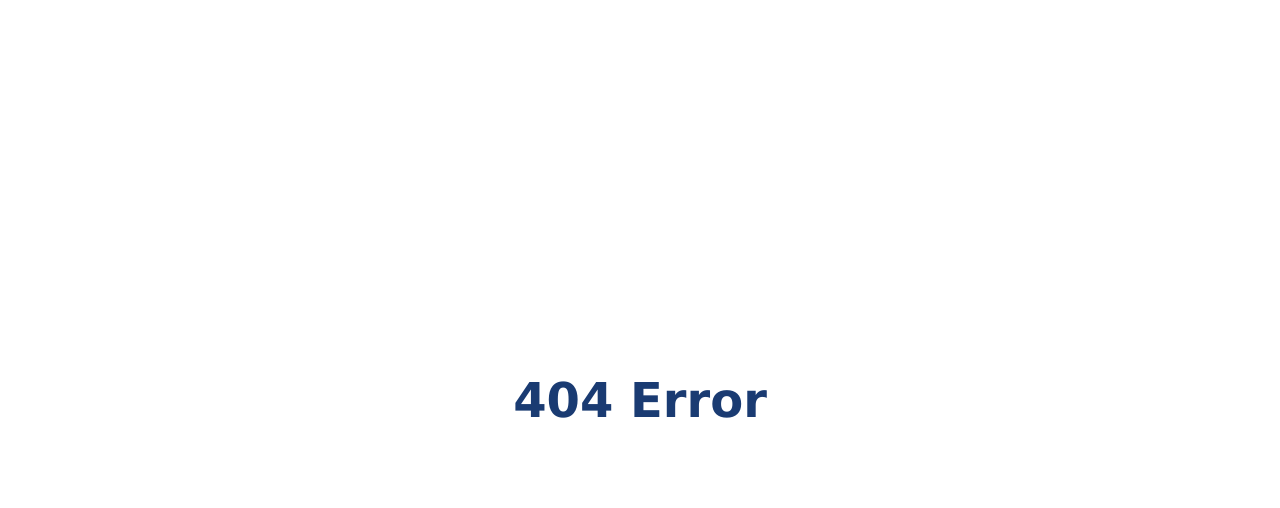
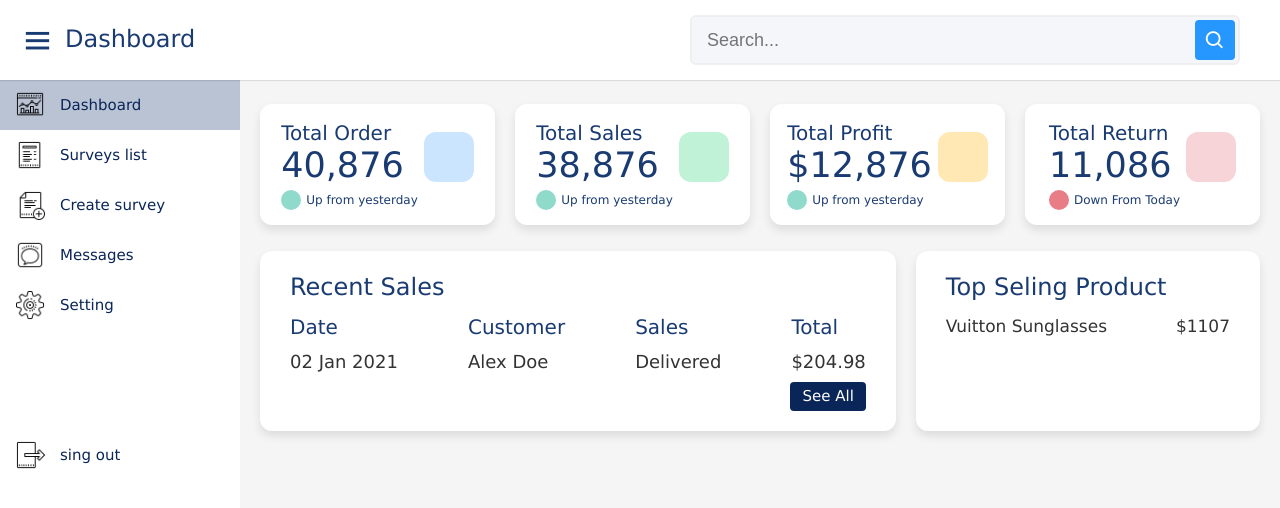
Before and after one commit to Simple2B/story_survey_fe, a Next.js app: page /user_profile/user in a window 1280 px wide. Before the commit this address had no page. Shown: the top 508 px of the page. Built offline with nearby package versions, Linux system fonts and the light colour scheme; no server answers.

Commit message:
page user profile

```diff
--- /dev/null
+++ b/pages/user_profile/user.tsx
@@ -0,0 +1,15 @@
+import React from "react";
+import MainContainer from "../../components/Containers/MainContainer/MainContainer";
+import UserProfile from "../../components/UserProfile/UserProfile";
+
+
+const User = () => {
+  // const { data: session } = useSession();
+  return (
+    <MainContainer title={'User Profile'} keywords={""} style={""}>
+      <UserProfile/>
+    </MainContainer>
+  )
+}
+
+export default User;
```
